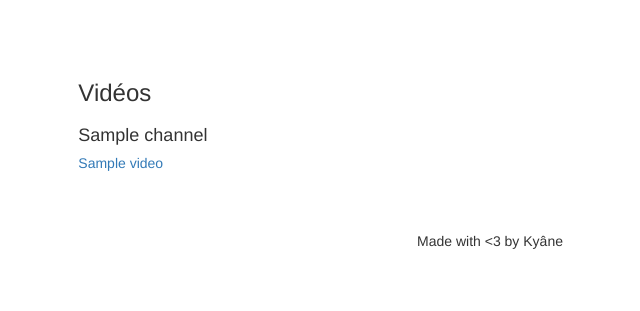
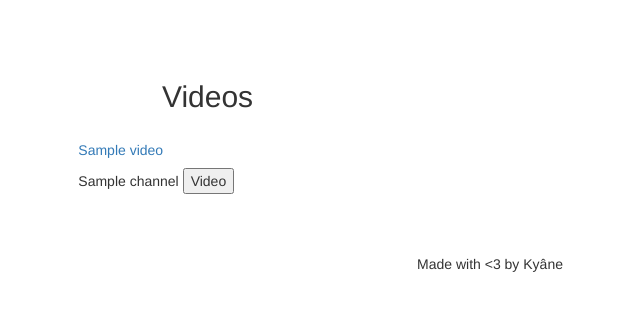
Before and after one commit to pichouk/mytube, a Django app: page / in a window 1280 px wide. Shown: the part 162-473 px from the top of the page, without its empty margins (150-790 px from the left). Run offline with Django 3.2, Linux system fonts and the light colour scheme; tables that the repository leaves empty hold one stand-in row (values such as "Sample post"); some libraries are stand-ins or nearby versions.

Commit message:
Change layout

```diff
--- a/subscriptions/templates/subscriptions/home.html
+++ b/subscriptions/templates/subscriptions/home.html
@@ -5,11 +5,42 @@
 {% endblock %}
 
 {% block content %}
-<h3>Vidéos</h3>
-{% for video in videos %}
-  <p>
-    <h4>{{ video.channel_id.name }}</h4>
-    <a href="https://www.youtube.com/watch?v={{ video.id }}"><h5>{{ video.title }}</h5></a>
-  </p>
-{% endfor %}
+<section id="left-section" class="col-lg-6 col-sm-6">
+  <div class="row">
+    <h2 class="col-lg-10 col-lg-offset-2 col-md-offset-1">Videos</h3>
+  </div>
+
+  <div class="row">
+    {% for video in videos %}
+      <p>
+        <a href="https://www.youtube.com/watch?v={{ video.id }}"><h5>{{ video.title }}</h5></a>
+        {{ video.channel_id.name }}
+
+        <button id="button_{{ video.id }}">Video</button>
+      </p>
+
+      <script>
+          var button = document.getElementById('button_{{ video.id }}');
+          button.addEventListener('click', function(){
+            var frame = document.createElement('iframe');
+            frame.setAttribute('src','https://www.youtube.com/embed/{{ video.id }}');
+            frame.setAttribute('frameborder','0');
+            frame.setAttribute('width','560');
+            frame.setAttribute('height','315');
+            frame.setAttribute('allowfullscreen','');
+
+            var div_container = document.getElementById('video_frame')
+            div_container.replaceChild(frame,div_container.firstChild);
+          });
+      </script>
+    {% endfor %}
+  </div>
+</section>
+
+<section id="right-section" class="col-lg-6 col-sm-6">
+  <div class="row">
+    <div id="video_frame">
+    </div>
+  </div>
+</section>
 {% endblock %}
```
